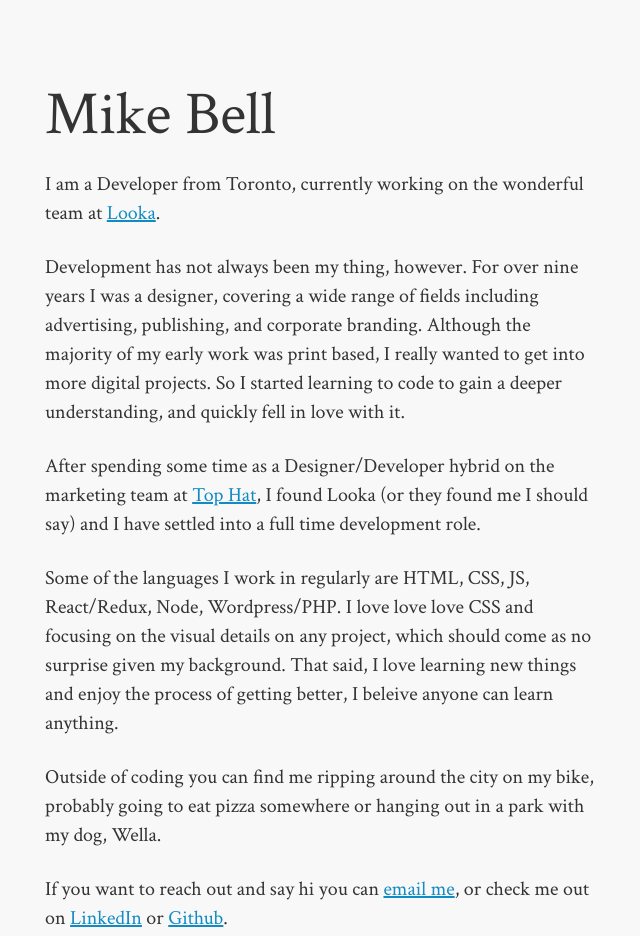
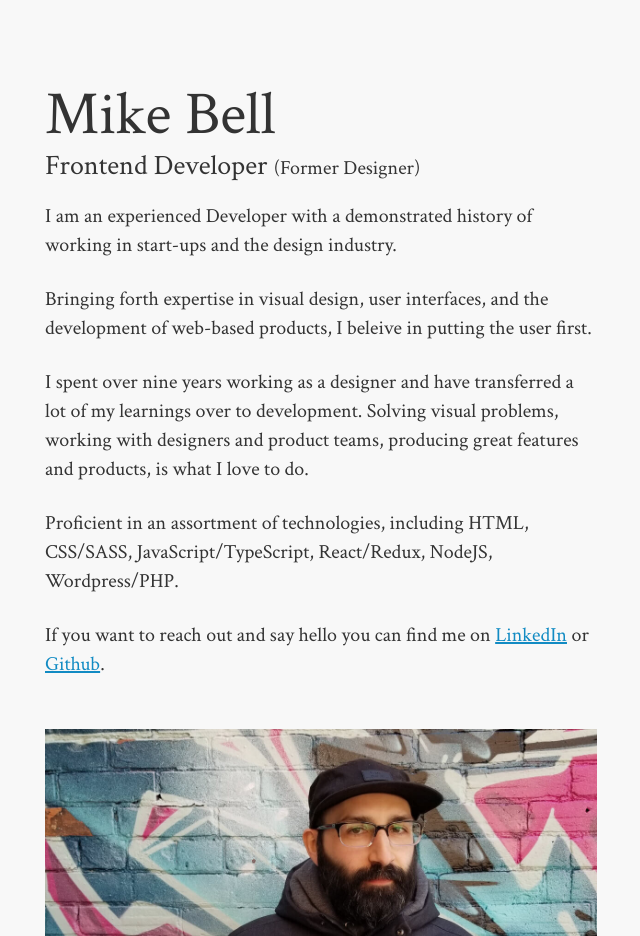
Before and after one commit to mikeybell/personal-site-2019, a Gatsby site: page / in a window 1280 px wide. Shown: the top 936 px of the page, without its empty margins (319-959 px from the left). Built offline with nearby package versions, Linux system fonts and the light colour scheme; Gatsby itself is replaced by a stand-in of ours.

Commit message:
Updates content

```diff
--- a/src/components/content.js
+++ b/src/components/content.js
@@ -3,38 +3,19 @@ import React from 'react';
 const Content = () => (
   <>
     <p>
-      I am a Developer from Toronto, currently working on the wonderful team at{' '}
-      <a href="https://looka.com">Looka</a>.
+      I am an experienced Developer with a demonstrated history of working in start-ups and the design industry.
     </p>
     <p>
-      Development has not always been my thing, however. For over nine years I
-      was a designer, covering a wide range of fields including advertising,
-      publishing, and corporate branding. Although the majority of my early work
-      was print based, I really wanted to get into more digital projects. So I
-      started learning to code to gain a deeper understanding, and quickly fell
-      in love with it.
+      Bringing forth expertise in visual design, user interfaces, and the development of web-based products, I beleive in putting the user first.
     </p>
     <p>
-      After spending some time as a Designer/Developer hybrid on the marketing
-      team at <a href="https://tophat.com">Top Hat</a>, I found Looka (or they
-      found me I should say) and I have settled into a full time development
-      role.
+      I spent over nine years working as a designer and have transferred a lot of my learnings over to development. Solving visual problems, working with designers and product teams, producing great features and products, is what I love to do.
     </p>
     <p>
-      Some of the languages I work in regularly are HTML, CSS, JS, React/Redux,
-      Node, Wordpress/PHP. I love love love CSS and focusing on the visual
-      details on any project, which should come as no surprise given my
-      background. That said, I love learning new things and enjoy the process of
-      getting better, I beleive anyone can learn anything.
+      Proficient in an assortment of technologies, including HTML, CSS/SASS, JavaScript/TypeScript, React/Redux, NodeJS, Wordpress/PHP.
     </p>
     <p>
-      Outside of coding you can find me ripping around the city on my bike,
-      probably going to eat pizza somewhere or hanging out in a park with my
-      dog, Wella.
-    </p>
-    <p>
-      If you want to reach out and say hi you can{' '}
-      <a href="mailto:michaelrobertbell@gmail.com">email me</a>, or check me out on{' '}
+      If you want to reach out and say hello you can find me on{' '}
       <a href="https://ca.linkedin.com/in/mike-bell-0376b8a">LinkedIn</a> or{' '}
       <a href="https://github.com/mikeybell">Github</a>.
     </p>
--- a/src/components/header.js
+++ b/src/components/header.js
@@ -1,8 +1,15 @@
 import React from 'react';
+import headerStyles from '../styles/header.module.css';
+
+const { name, title, formerTitle } = headerStyles;
 
 const Header = () => (
     <header>
-        <h1>Mike Bell</h1>
+        <h1 className={name}>Mike Bell</h1>
+        <h2 className={title}>
+            Frontend Developer <span className={formerTitle}>(Former Designer)</span>
+        </h2>
+
     </header>
 );
 
--- /dev/null
+++ b/src/styles/header.module.css
@@ -0,0 +1,13 @@
+.name {
+    margin-bottom: 0;
+}
+
+.title {
+    margin: 0;
+    font-size: 1.4rem;
+}
+
+.formerTitle {
+    margin: 0;
+    font-size: 1rem;
+}
```
Also changed, not shown: 1 other file.
